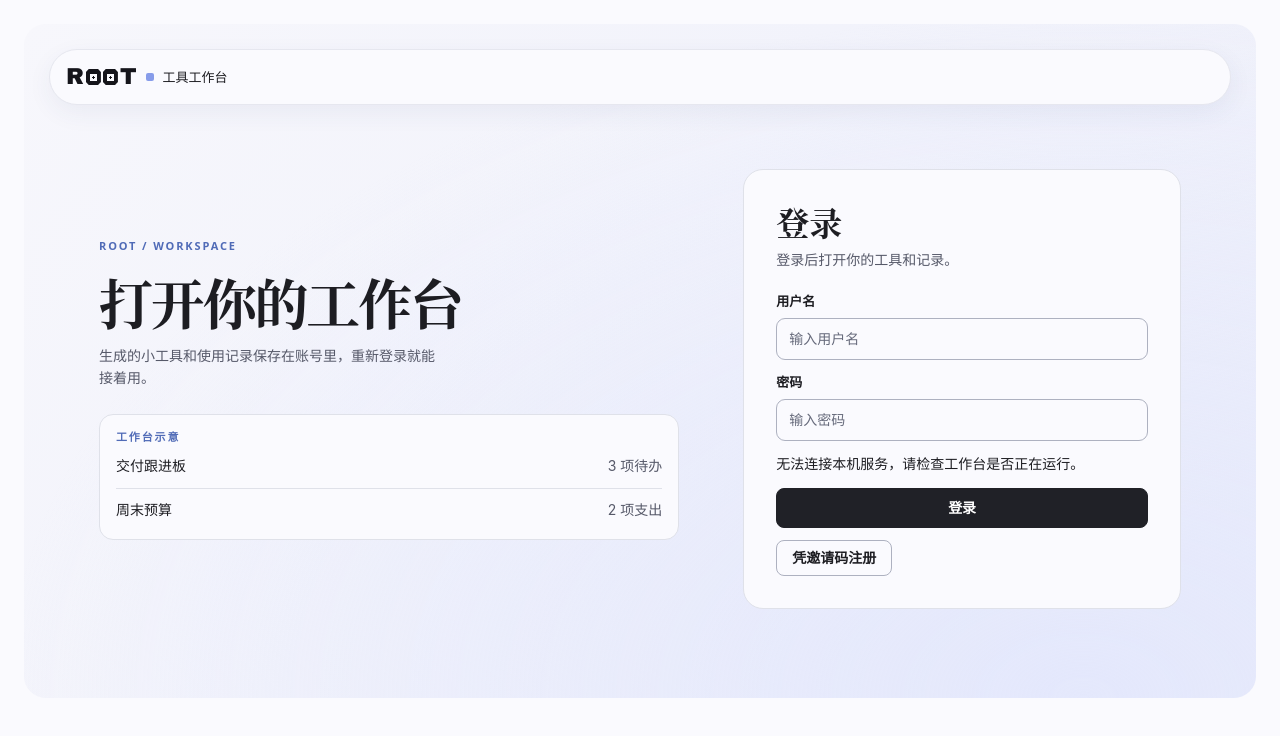
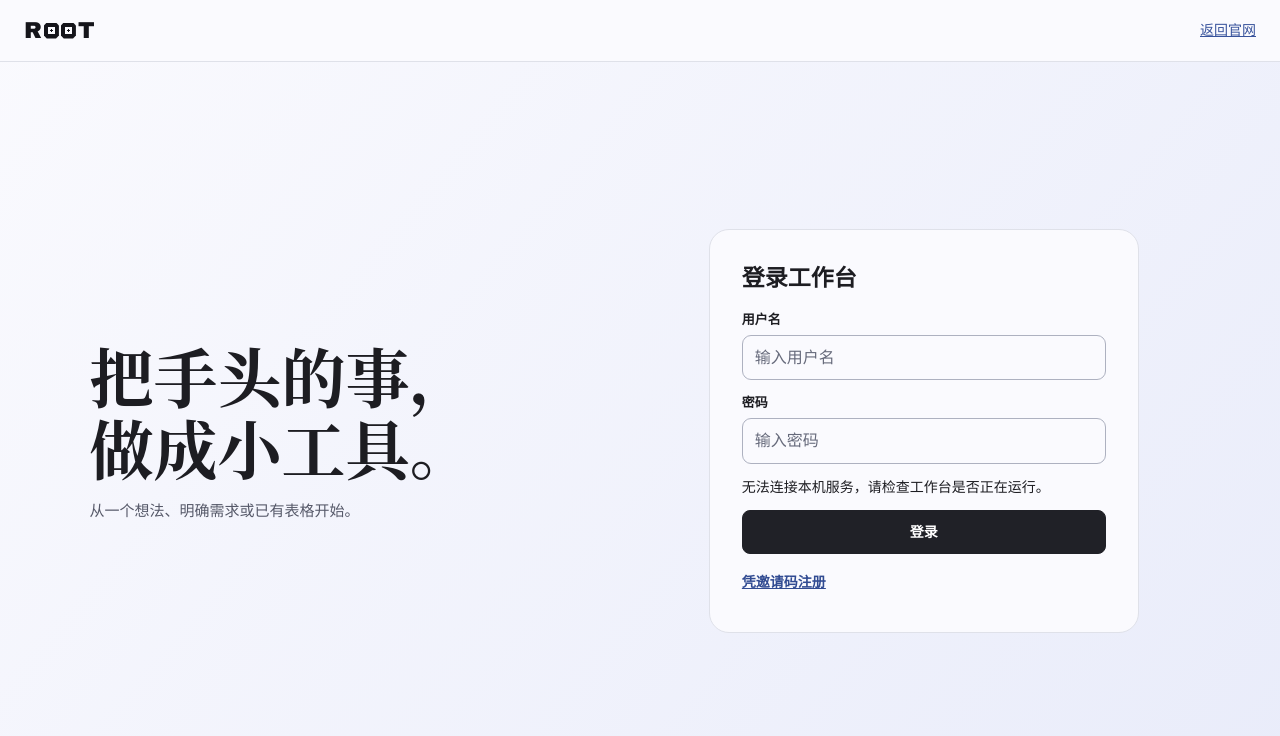
Before and after one commit to lns480672-eng/root-demo, a plain HTML site: page workbench/index.html in a window 1280 px wide. Drawn offline with Linux system fonts and the light colour scheme; no server answers.

Commit message:
Align workbench sign-in and invite registration with approved design

```diff
--- a/workbench/index.html
+++ b/workbench/index.html
@@ -17,6 +17,7 @@
       <span class="elys-wordmark" role="img" aria-label="ROOT">R<span class="elys-counter" aria-hidden="true"></span><span class="elys-counter" aria-hidden="true"></span>T</span>
       <span class="elys-brand-accent" aria-hidden="true"></span>
       <span class="elys-brand-caption">工具工作台</span>
+      <a id="auth-home" class="masthead-link" href="http://[::1]:8788/" hidden>返回官网</a>
       <a id="updates-back" class="masthead-link" href="/" hidden>← 返回工作台</a>
       <details id="account" class="account" hidden>
         <summary id="account-name" aria-label="账号菜单"></summary>
@@ -36,18 +37,11 @@
     </section>
     <section id="auth" class="auth-layout" hidden aria-labelledby="auth-intro-title">
       <div id="auth-intro" class="auth-intro">
-        <p class="auth-eyebrow">ROOT / WORKSPACE</p>
-        <h1 id="auth-intro-title">打开你的工作台</h1>
-        <p class="auth-muted">生成的小工具和使用记录保存在账号里，重新登录就能接着用。</p>
-        <div class="auth-illustration" aria-hidden="true">
-          <p class="auth-eyebrow">工作台示意</p>
-          <div><span>交付跟进板</span><span class="auth-muted">3 项待办</span></div>
-          <div><span>周末预算</span><span class="auth-muted">2 项支出</span></div>
-        </div>
+        <h1 id="auth-intro-title">把手头的事，<br>做成小工具。</h1>
+        <p class="auth-muted">从一个想法、明确需求或已有表格开始。</p>
       </div>
       <div class="auth-panel">
-        <h2 id="auth-title">登录</h2>
-        <p id="auth-description" class="auth-muted">登录后打开你的工具和记录。</p>
+        <h2 id="auth-title" tabindex="-1">登录工作台</h2>
         <form id="auth-form" aria-labelledby="auth-title">
           <div class="auth-field" id="invite-field" hidden>
             <label for="invite">邀请码</label>
--- a/workbench/workbench.css
+++ b/workbench/workbench.css
@@ -305,45 +305,61 @@ button:enabled { cursor: pointer; }
   padding: 7px 9px;
 }
 .account-menu-items :is(a, button):hover { background: var(--elys-wash); }
+body:has(#auth:not([hidden])) { padding: 0; }
+.elys-product:has(> #auth:not([hidden])) {
+  max-width: none;
+  padding: 0;
+  border-radius: 0;
+  background: linear-gradient(130deg, #fafafe, #e9ecfa);
+}
+.elys-product:has(> #auth:not([hidden])) .elys-masthead {
+  min-height: 62px;
+  padding: 12px 24px;
+  border: 0;
+  border-bottom: 1px solid var(--elys-line);
+  border-radius: 0;
+  box-shadow: none;
+}
+.elys-product:has(> #auth:not([hidden])) :is(.elys-brand-accent, .elys-brand-caption) { display: none; }
+#auth-home { padding: 0; border: 0; border-radius: 0; text-decoration: underline; }
 .auth-layout {
   display: grid;
-  grid-template-columns: minmax(0, 1.14fr) minmax(0, .86fr);
+  grid-template-columns: minmax(0, 1.1fr) minmax(0, 1fr);
   align-items: center;
-  gap: clamp(24px, 5vw, 66px);
-  padding: clamp(27px, 5vw, 64px) clamp(10px, 4vw, 50px);
+  gap: clamp(24px, 7vw, 120px);
+  min-height: calc(100vh - 62px);
+  padding: clamp(28px, 7vw, 104px);
 }
 .auth-eyebrow { color: #506bb7; font: 650 11px/1.5 system-ui, sans-serif; letter-spacing: .17em; }
 .auth-muted, .auth-hint { color: var(--elys-muted); }
 .auth-hint { font-size: 12px; }
-.auth-intro h1 { margin: 16px 0 12px; font: 600 clamp(32px, 4.7vw, 54px)/1.15 var(--elys-serif); letter-spacing: -.04em; }
-.auth-intro > .auth-muted { max-width: 24em; }
-.auth-illustration {
-  margin-top: 24px;
-  padding: 14px 16px 8px;
-  border: 1px solid var(--elys-line);
-  border-radius: 14px;
-  background: var(--elys-white);
-}
-.auth-illustration > div { display: flex; align-items: center; justify-content: space-between; gap: 12px; padding: 10px 0; }
-.auth-illustration > div + div { border-top: 1px solid var(--elys-line); }
+.auth-intro h1 { margin: 0 0 16px; font: 700 clamp(37px, 5vw, 69px)/1.12 var(--elys-serif); }
+.auth-intro > .auth-muted { font-size: 15px; }
 .auth-panel {
-  min-width: 0;
-  padding: clamp(17px, 3.1vw, 32px);
+  width: min(100%, 430px);
+  padding: clamp(18px, 4vw, 32px);
   border: 1px solid var(--elys-line);
   border-radius: 20px;
   background: var(--elys-white);
 }
-.auth-panel h2, .elys-preview-header h2 {
-  font: 600 clamp(24px, 3.3vw, 33px)/1.2 var(--elys-serif);
-}
-.auth-panel h2 { margin-bottom: 7px; }
-#auth-form { display: grid; gap: 12px; margin-top: 20px; }
-.auth-field { display: grid; gap: 6px; }
-.auth-panel :is(input, #auth-submit) { min-height: 40px; }
+.elys-preview-header h2 { font: 600 clamp(24px, 3.3vw, 33px)/1.2 var(--elys-serif); }
+.auth-panel h2 { margin-bottom: 16px; font: 700 23px/1.35 system-ui, sans-serif; }
+#auth-form { display: grid; gap: 12px; }
+.auth-field { display: grid; gap: 5px; }
+.auth-panel :is(input, #auth-submit) { min-height: 44px; }
+.auth-panel input { font-size: 16px; }
 .auth-panel input[aria-invalid="true"] { border-color: var(--elys-error); }
 #auth-status:empty { display: none; }
-.elys-product :is(#auth-submit, #auth-mode, #new-tool, #tool-list button) { border-radius: 8px; }
-#auth-mode { margin-top: 12px; background: var(--elys-white); color: var(--elys-ink); }
+.elys-product :is(#auth-submit, #new-tool, #tool-list button) { border-radius: 8px; }
+.elys-product #auth-mode {
+  margin-top: 10px;
+  padding-inline: 0;
+  border: 0;
+  border-radius: 0;
+  background: transparent;
+  color: #314b92;
+  text-decoration: underline;
+}
 /* Keep the same navigation rail across the entry, assistant, and tool views. */
 .elys-workspace {
   grid-template-columns: 158px minmax(240px, .4fr) minmax(0, .6fr);
@@ -486,9 +502,7 @@ button:enabled { cursor: pointer; }
 .version-list li[aria-current="true"] strong { color: #38539c; }
 .version-list li p { margin-top: 6px; white-space: pre-wrap; }
 @media (max-width: 650px) {
-  .auth-layout { grid-template-columns: minmax(0, 1fr); gap: 17px; padding: 23px 0 0; }
-  .auth-intro h1 { margin: 8px 0; }
-  .auth-illustration { display: none; }
+  .auth-layout { grid-template-columns: minmax(0, 1fr); align-content: start; gap: 24px; padding: 28px 16px; }
   .elys-workspace, .elys-workspace:is([data-mode="start"], [data-mode="browse"], :has(> #assistant-panel:not([hidden]))) {
     grid-template-columns: 70px minmax(0, 1fr);
     grid-template-areas: "sidebar composer" "sidebar content";
@@ -507,9 +521,6 @@ button:enabled { cursor: pointer; }
   #tool-list button::after { display: block; }
   .elys-workspace[data-mode="start"] .elys-composer { margin-block-start: 36px; }
   .elys-masthead { padding: 5px 12px; border-radius: 18px; }
-}
-@media (pointer: coarse) {
-  .auth-panel :is(input, #auth-submit) { min-height: 44px; }
 }
 
 .staged-panel {
--- a/workbench/workbench.js
+++ b/workbench/workbench.js
@@ -865,6 +865,7 @@ function renderRoute(focus = false) {
   byId('updates').hidden = byId('updates-back').hidden = !updates;
   byId('account').open = false;
   byId('auth').hidden = updates || !identityResolved || Boolean(session);
+  byId('auth-home').hidden = byId('auth').hidden;
   byId('account').hidden = workspace.hidden = updates || !session;
   document.title = updates ? '工作台更新记录 · ROOT' : 'ROOT 工具工作台';
   if (updates) loadReleases();
@@ -1892,10 +1893,9 @@ byId('library-entry').addEventListener('click', () => browseLibrary('library-ent
 
 function authMode(next) {
   registering = next;
-  byId('auth-title').textContent = next ? '邀请注册' : '登录';
-  byId('auth-description').textContent = next ? '凭邀请码创建你的工作台账号。' : '登录后打开你的工具和记录。';
-  byId('auth-submit').textContent = next ? '创建账号' : '登录';
-  byId('auth-mode').textContent = next ? '已有账号？去登录' : '凭邀请码注册';
+  byId('auth-title').textContent = next ? '凭邀请码注册' : '登录工作台';
+  byId('auth-submit').textContent = next ? '注册并进入' : '登录';
+  byId('auth-mode').textContent = next ? '已有账号？登录' : '凭邀请码注册';
   byId('invite-field').hidden = !next;
   byId('invite').required = next;
   byId('username-hint').hidden = byId('password-hint').hidden = !next;
```
Also changed, not shown: tests/verify-workbench.mjs (+18 -3 lines), 3 other files.
